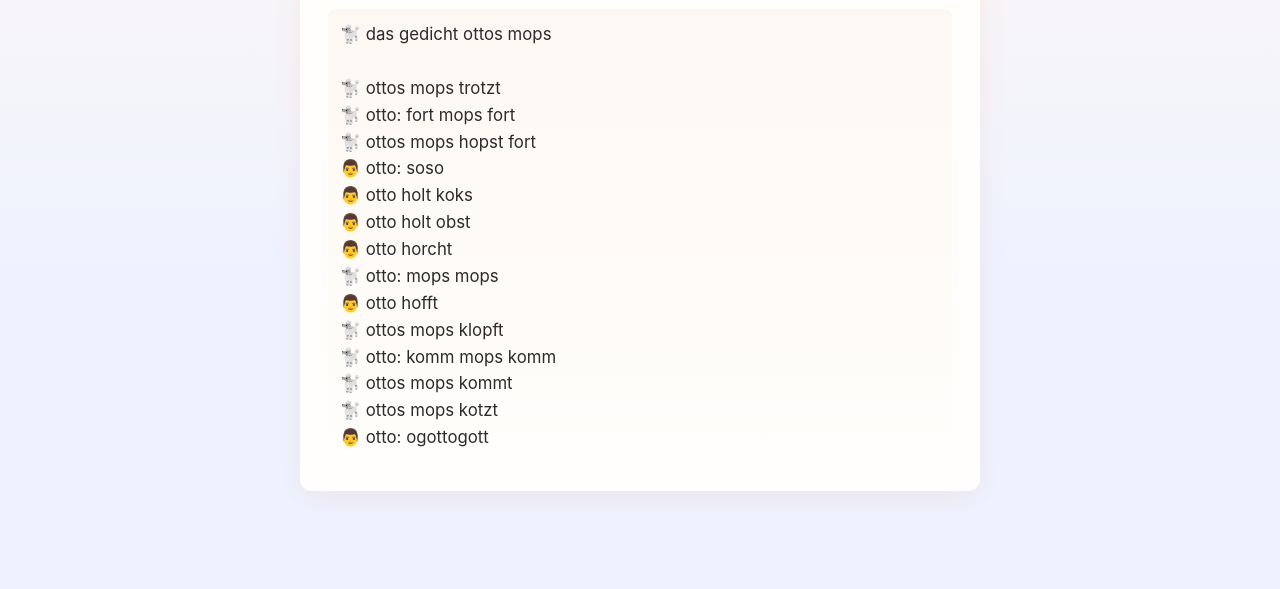
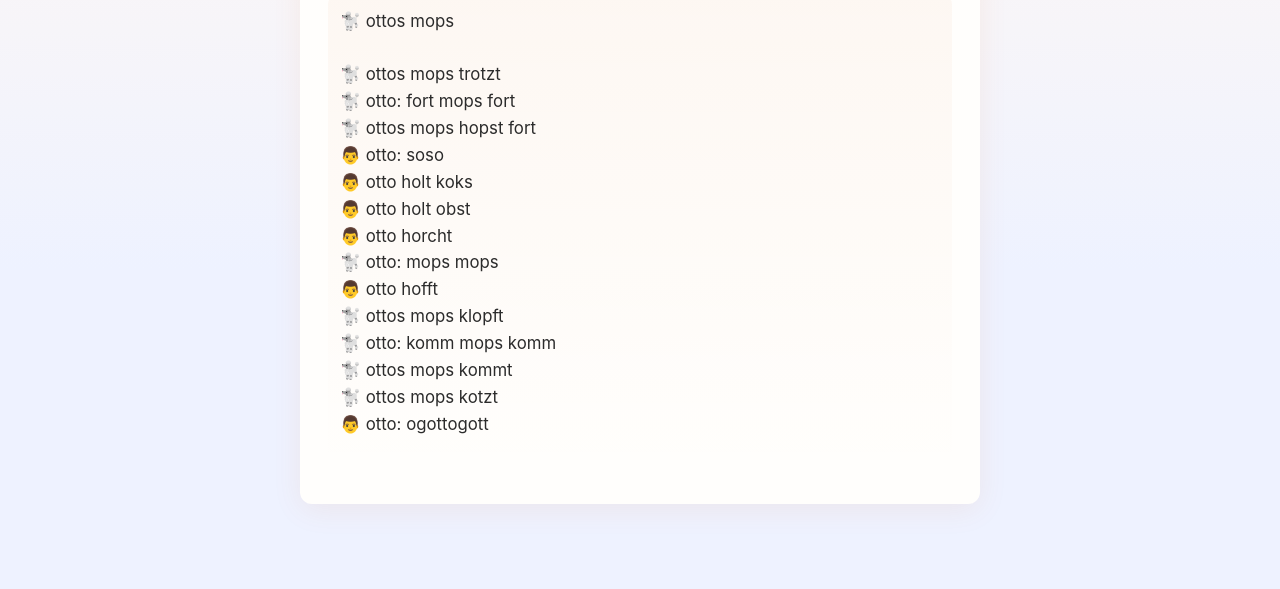
Before and after one commit to jy4education-gif/Otto, a plain HTML site: page index.html in a window 1280 px wide. Shown: the part 211-800 px from the top of the page. Drawn offline with Linux system fonts and the light colour scheme.

Commit message:
refactor: simplify poem loading by using preformatted text and removing async handling

```diff
--- a/index.html
+++ b/index.html
@@ -13,7 +13,24 @@
       <button id="download">Download</button>
       <button id="copy">Copy</button>
     </div>
-    <article id="poem"><pre id="poem-content" style="min-height:100px">Loading...</pre></article>
+    <article id="poem"><pre>ottos mops
+
+ottos mops trotzt
+otto: fort mops fort
+ottos mops hopst fort
+otto: soso
+otto holt koks
+otto holt obst
+otto horcht
+otto: mops mops
+otto hofft
+ottos mops klopft
+otto: komm mops komm
+ottos mops kommt
+ottos mops kotzt
+otto: ogottogott
+
+</pre></article>
   </main>
   <script src="script.js"></script>
 </body>
--- a/script.js
+++ b/script.js
@@ -1,6 +1,6 @@
 // Small helpers: download and copy the poem
-document.addEventListener('DOMContentLoaded', async function(){
-  const contentEl = document.getElementById('poem-content');
+document.addEventListener('DOMContentLoaded', function(){
+  const pre = document.querySelector('#poem pre');
   const downloadBtn = document.getElementById('download');
   const copyBtn = document.getElementById('copy');
 
@@ -25,22 +25,14 @@ document.addEventListener('DOMContentLoaded', async function(){
     return '✳️';
   }
 
-  // Load poem from gedicht.txt
-  try {
-    const resp = await fetch('gedicht.txt');
-    const text = await resp.text();
-    const lines = text.split(/\r?\n/);
+  if(pre){
+    const lines = pre.textContent.split(/\r?\n/);
     const mapped = lines.map(l => {
       const emoji = mapLineToEmoji(l);
       return l.trim() ? `${emoji} ${l}` : '';
     });
-    contentEl.textContent = mapped.join('\n');
-  } catch(e) {
-    contentEl.textContent = 'Error loading gedicht.txt';
-    console.error(e);
+    pre.textContent = mapped.join('\n');
   }
-
-  const pre = contentEl;
 
   if(downloadBtn){
     downloadBtn.addEventListener('click', function(){
```
